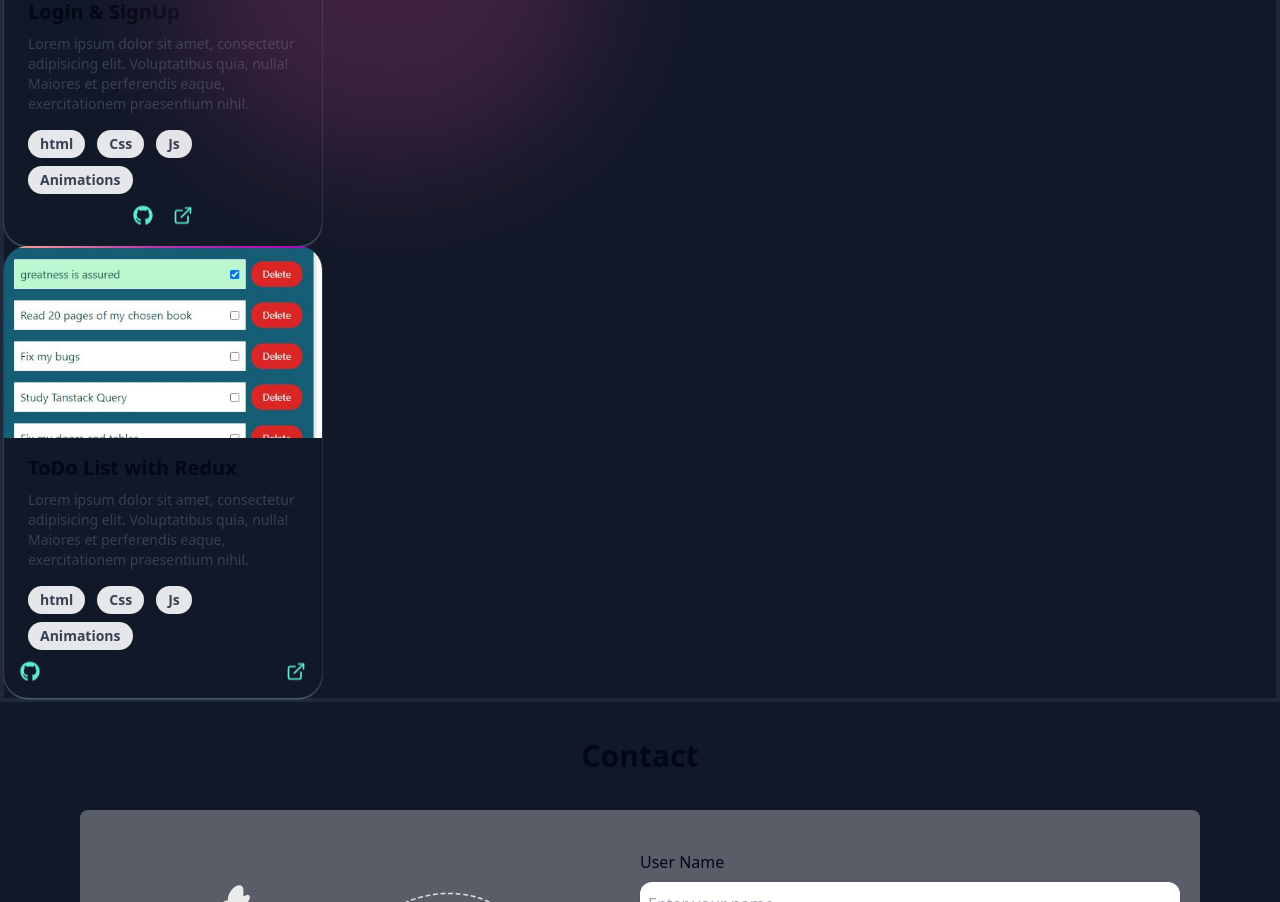
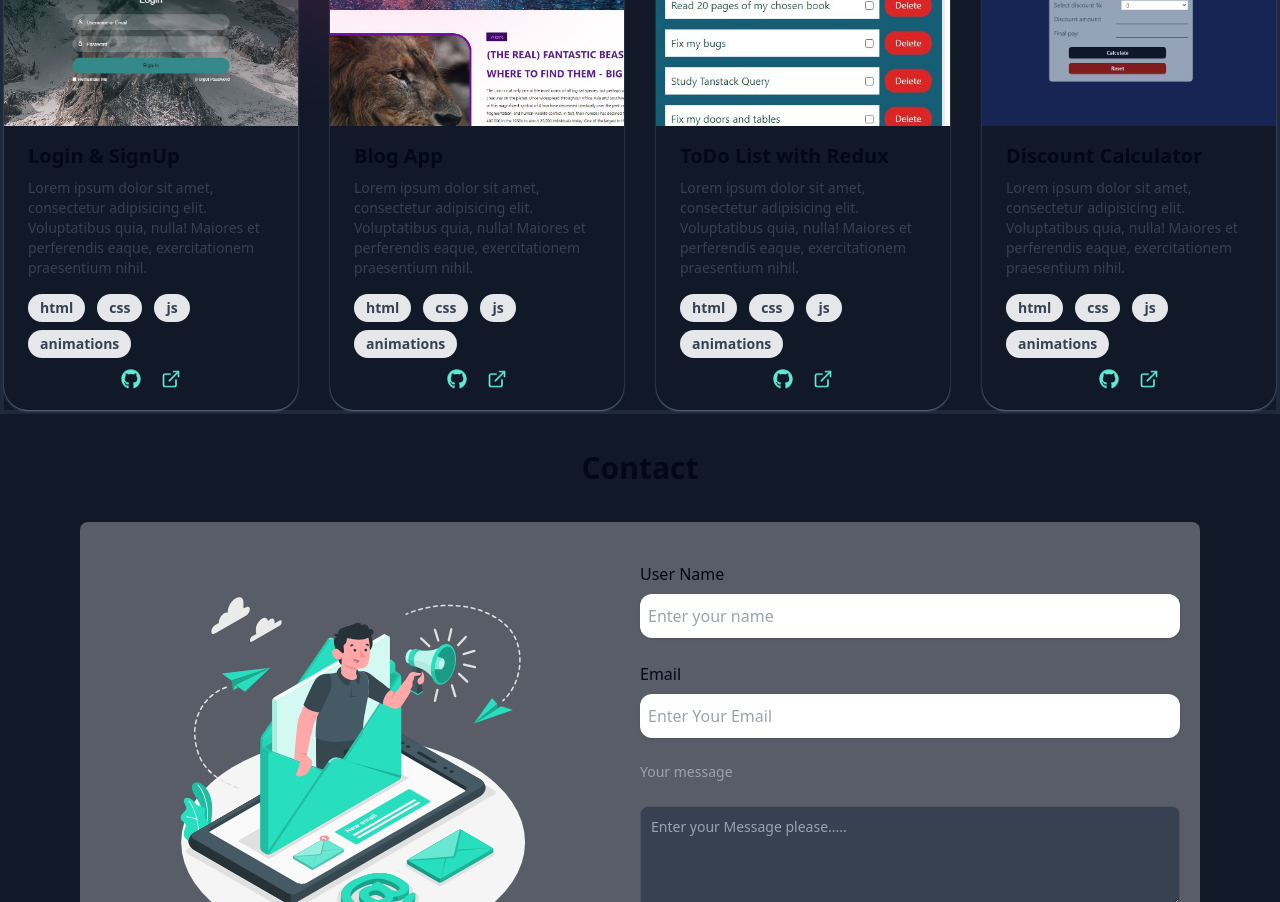
Before and after one commit to Heritagify/My-Portfolio, a Next.js app: page / in a window 1280 px wide. Shown: the part 1940-2842 px from the top of the page. Built offline with nearby package versions, Linux system fonts and the light colour scheme.

Commit message:
working on the services aspect

```diff
--- /dev/null
+++ b/components/ProjectCard.tsx
@@ -0,0 +1,49 @@
+import Link from 'next/link';
+import Image, { StaticImageData } from "next/image";
+import { FaGithub } from 'react-icons/fa';
+import { FiExternalLink } from 'react-icons/fi';
+
+interface Project {
+  title: string;
+  description: string;
+  image: StaticImageData;
+  technologies: string[];
+  githubLink: string;
+  liveLink: string;
+}
+
+interface ProjectCardProps {
+  project: Project;
+}
+
+const ProjectCard: React.FC<ProjectCardProps> = ({ project }) => {
+  return (
+    <div className="w-full sm:w-1/2 lg:w-1/4 rounded-3xl pb-4 overflow-hidden shadow-sm shadow-slate-500">
+      <Image className="w-full object-cover h-48" src={project.image} alt={project.title} />
+      <div className="px-6 py-4">
+        <div className="font-bold text-xl mb-2">{project.title}</div>
+        <p className="text-gray-700 text-sm">{project.description}</p>
+      </div>
+      <div className="px-6 gap-2 pb-2">
+        {project.technologies.map((tech: string) => (
+          <span
+            key={tech}
+            className="inline-block bg-gray-200 rounded-full px-3 py-1 text-sm font-semibold text-gray-700 mr-3 mb-2"
+          >
+            {tech}
+          </span>
+        ))}
+      </div>
+      <div className="flex justify-center gap-5 text-xl">
+        <Link href={project.githubLink} target="_blank" rel="noopener noreferrer">
+          <FaGithub className="text-teal-300 animate-bounce" />
+        </Link>
+        <Link href={project.liveLink} target="_blank" rel="noopener noreferrer">
+          <FiExternalLink className="text-teal-300 animate-bounce" />
+        </Link>
+      </div>
+    </div>
+  );
+};
+
+export default ProjectCard;
--- a/components/Services.tsx
+++ b/components/Services.tsx
@@ -3,82 +3,66 @@ import Image from "next/image";
 import "../app/globals.css";
 import { FaGithub } from "react-icons/fa";
 import { FiExternalLink } from "react-icons/fi";
+import ProjectCard from './ProjectCard';
+
 
 import Login from ".././public/Login&Register.jpg";
-import Todo from ".././public/todolist.jpg"
+import Todo from ".././public/todolist.jpg";
+import Calculator from ".././public/discountCalc.jpg";
+import Swifty from ".././public/swiftyblog.jpg"
+
+
+
+
+const projects = [
+    {
+      id: 1,
+      title: 'Login & SignUp',
+      description: 'Lorem ipsum dolor sit amet, consectetur adipisicing elit. Voluptatibus quia, nulla! Maiores et perferendis eaque, exercitationem praesentium nihil.',
+      image: Login,
+      technologies: ['html', 'css', 'js', 'animations'],
+      githubLink: 'https://github.com/your-github-username',
+      liveLink: 'https://todo-list-with-redux-omega.vercel.app/',
+    },
+    {
+      id: 2,
+      title: 'Blog App',
+      description: 'Lorem ipsum dolor sit amet, consectetur adipisicing elit. Voluptatibus quia, nulla! Maiores et perferendis eaque, exercitationem praesentium nihil.',
+      image: Swifty,
+      technologies: ['html', 'css', 'js', 'animations'],
+      githubLink: 'https://github.com/your-github-username',
+      liveLink: 'https://todo-list-with-redux-omega.vercel.app/',
+    },
+    {
+      id: 3,
+      title: 'ToDo List with Redux',
+      description: 'Lorem ipsum dolor sit amet, consectetur adipisicing elit. Voluptatibus quia, nulla! Maiores et perferendis eaque, exercitationem praesentium nihil.',
+      image: Todo,
+      technologies: ['html', 'css', 'js', 'animations'],
+      githubLink: 'https://github.com/Heritagify/Todo-List-with-Redux',
+      liveLink: 'https://todo-list-with-redux-omega.vercel.app/',
+    },
+    {
+      id: 3,
+      title: 'Discount Calculator',
+      description: 'Lorem ipsum dolor sit amet, consectetur adipisicing elit. Voluptatibus quia, nulla! Maiores et perferendis eaque, exercitationem praesentium nihil.',
+      image: Calculator,
+      technologies: ['html', 'css', 'js', 'animations'],
+      githubLink: 'https://github.com/Heritagify/Todo-List-with-Redux',
+      liveLink: 'https://todo-list-with-redux-omega.vercel.app/',
+    },
+  ];
 
 export default function Services() {
-  return (
-    <div className=" border-4">
-        {/* -------------1----------- */}
-      <div className="w-1/4 rounded-3xl pb-4 overflow-hidden shadow-sm shadow-slate-500">
-        <Image className="w-full" src={Login} alt="Sunset in the mountains" />
-        <div className="px-6 py-4">
-          <div className="font-bold text-xl mb-2">Login & SignUp</div>
-          <p className="text-gray-700 text-sm">
-            Lorem ipsum dolor sit amet, consectetur adipisicing elit.
-            Voluptatibus quia, nulla! Maiores et perferendis eaque,
-            exercitationem praesentium nihil.
-          </p>
+    return(
+        <div>
+            <center className="text-2xl font-semibold py-8">Tech Stacks</center>
+
+                <div className="border-4 flex justify-center gap-8">
+                {projects.map((project) => (
+                  <ProjectCard key={project.id} project={project} />
+                ))}
+              </div>
         </div>
-        <div className="px-6 gap-2 pb-2">
-          <span className="inline-block bg-gray-200 rounded-full px-3 py-1 text-sm font-semibold text-gray-700 mr-3 mb-2">
-            html
-          </span>
-          <span className="inline-block bg-gray-200 rounded-full px-3 py-1 text-sm font-semibold text-gray-700 mr-3 mb-2">
-            Css
-          </span>
-          <span className="inline-block bg-gray-200 rounded-full px-3 py-1 text-sm font-semibold text-gray-700 mr-3 mb-2">
-            Js
-          </span>
-          <span className="inline-block bg-gray-200 rounded-full px-3 py-1 text-sm font-semibold text-gray-700 mr-3 mb-2">
-            Animations
-          </span>
-        </div>
-        <div className="flex justify-center gap-5 text-xl">
-           <Link href="https://github.com/your-github-username" target="_blank" rel="noopener noreferrer">
-            <FaGithub className="text-teal-300 animate-bounce"/>
-        </Link>
-        <Link href="https://todo-list-with-redux-omega.vercel.app/" target="_blank" rel="noopener noreferrer">
-            <FiExternalLink className="text-teal-300 animate-bounce"/>
-        </Link>
-        </div>
-      </div>
-
-      {/* -----------------2------------ */}
-      <div className="w-1/4 pb-3 rounded-3xl overflow-hidden shadow-sm shadow-slate-500">
-        <Image className="w-full h-48 object-cover" src={Todo} alt="Sunset in the mountains" />
-        <div className="px-6 py-4">
-          <div className="font-bold text-xl mb-2">ToDo List with Redux</div>
-          <p className="text-gray-700 text-sm">
-            Lorem ipsum dolor sit amet, consectetur adipisicing elit.
-            Voluptatibus quia, nulla! Maiores et perferendis eaque,
-            exercitationem praesentium nihil.
-          </p>
-        </div>
-        <div className="px-6 pb-2">
-        <span className="inline-block bg-gray-200 rounded-full px-3 py-1 text-sm font-semibold text-gray-700 mr-3 mb-2">
-            html
-          </span>
-          <span className="inline-block bg-gray-200 rounded-full px-3 py-1 text-sm font-semibold text-gray-700 mr-3 mb-2">
-            Css
-          </span>
-          <span className="inline-block bg-gray-200 rounded-full px-3 py-1 text-sm font-semibold text-gray-700 mr-3 mb-2">
-            Js
-          </span>
-          <span className="inline-block bg-gray-200 rounded-full px-3 py-1 text-sm font-semibold text-gray-700 mr-3 mb-2">
-            Animations
-          </span>
-        </div>
-      <div className="flex justify-between mx-4 gap-5 text-xl">
-        <Link href="https://github.com/Heritagify/Todo-List-with-Redux" target="_blank" rel="noopener noreferrer">
-            <FaGithub className="text-teal-300 animate-bounce"/>
-        </Link>
-        <Link href="https://todo-list-with-redux-omega.vercel.app/" target="_blank" rel="noopener noreferrer">
-            <FiExternalLink className="text-teal-300 animate-bounce"/>
-        </Link>
-        </div>
-      </div>
-    </div>
   );
 }
```
Also changed, not shown: public/swiftyblog.jpg (renamed from public/swifty blog.JPG).
